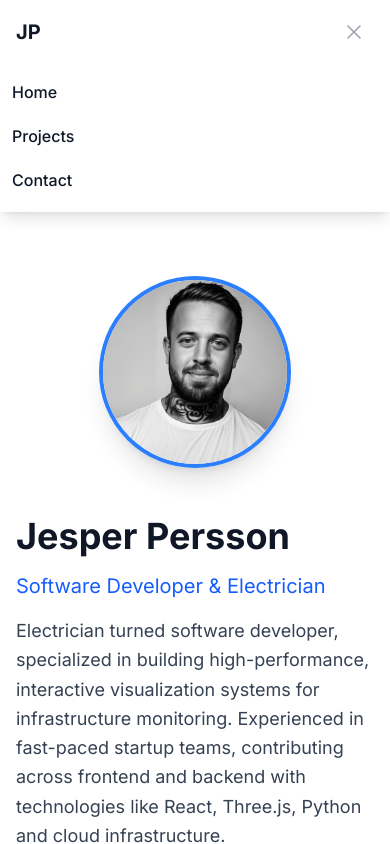
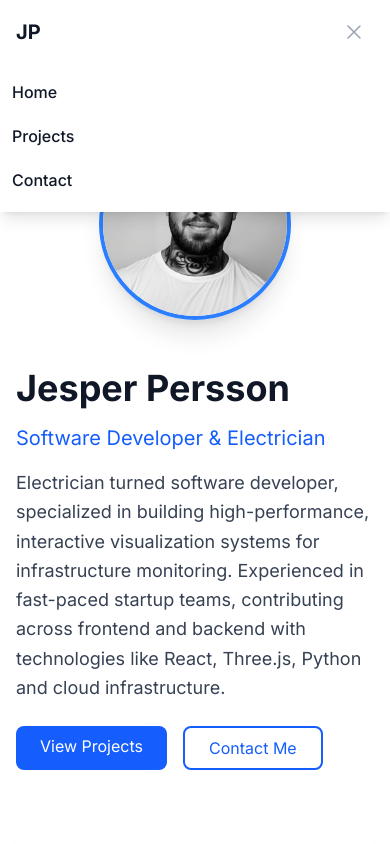
Before and after one commit to JEPPE9103/Portfolio, a Next.js app: page / in a window 390 px wide. Both pictures are taken after a click on the button "Open main menu". Shown: the top 844 px of the page. Built offline with nearby package versions, Linux system fonts and the light colour scheme.

Commit message:
Update mobile menu to overlay content instead of pushing it down

```diff
--- a/src/components/Navigation.tsx
+++ b/src/components/Navigation.tsx
@@ -14,7 +14,7 @@ export default function Navigation() {
   ]
 
   return (
-    <nav className="bg-white dark:bg-gray-800 shadow-lg">
+    <nav className="bg-white dark:bg-gray-800 shadow-lg relative z-50">
       <div className="max-w-7xl mx-auto px-4 sm:px-6 lg:px-8">
         <div className="flex justify-between h-16">
           <div className="flex">
@@ -52,7 +52,11 @@ export default function Navigation() {
       </div>
 
       {/* Mobile menu */}
-      <div className={`${isOpen ? 'block' : 'hidden'} sm:hidden`}>
+      <div
+        className={`${
+          isOpen ? 'block' : 'hidden'
+        } sm:hidden absolute w-full bg-white dark:bg-gray-800 shadow-lg`}
+      >
         <div className="pt-2 pb-3 space-y-1">
           {navigation.map((item) => (
             <Link
```
